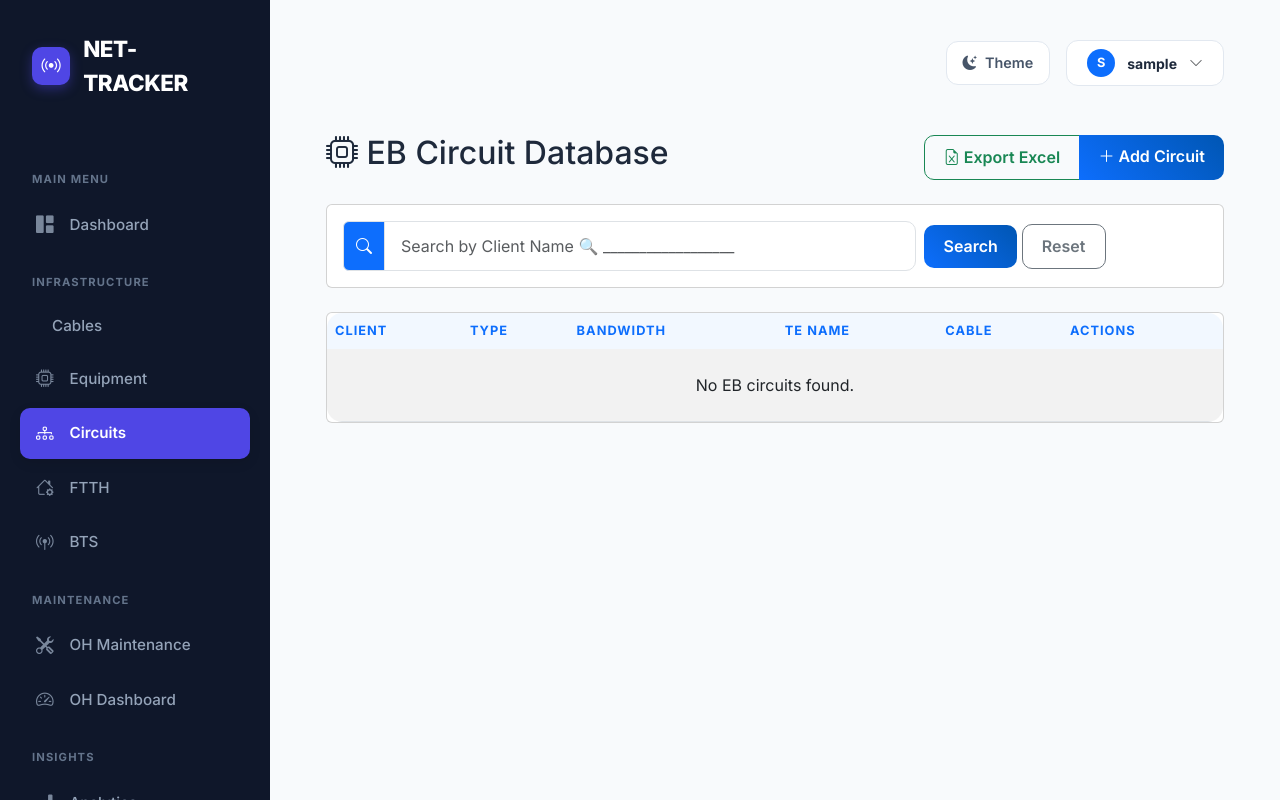
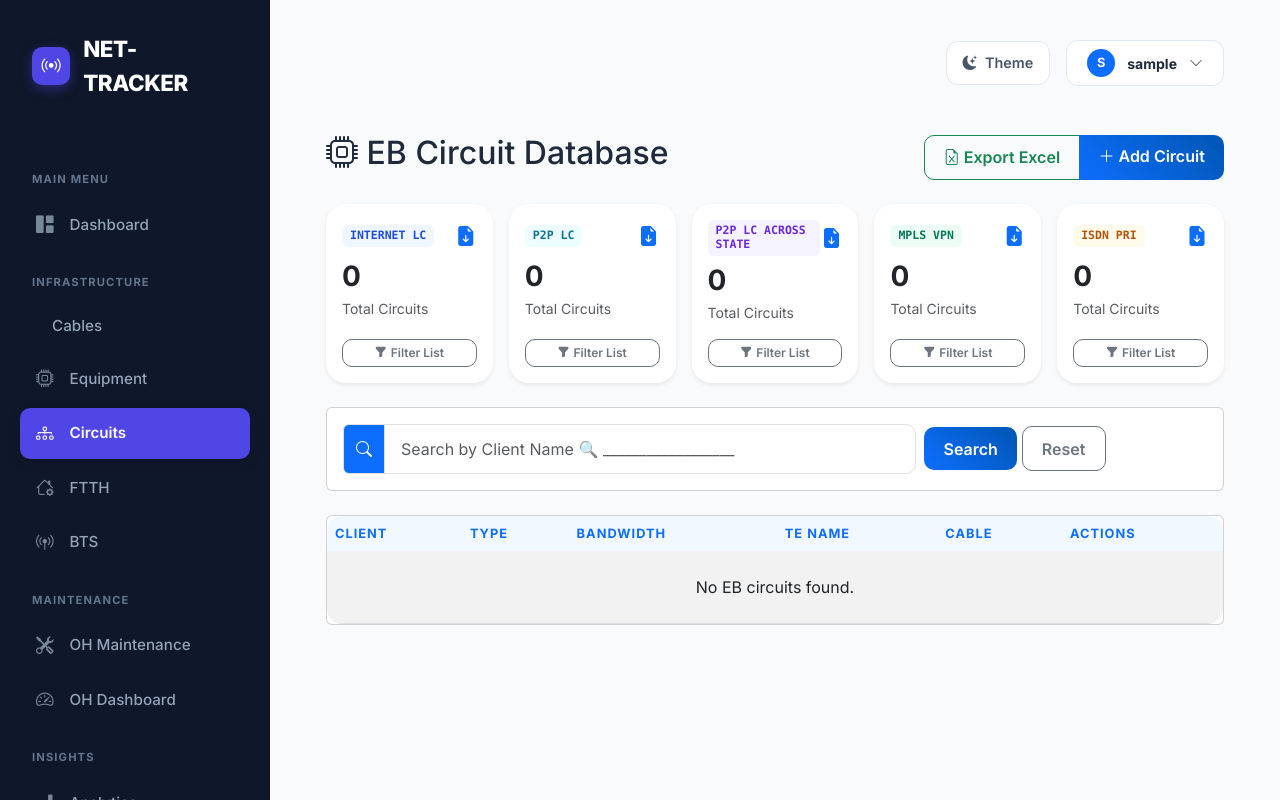
Before and after one commit to jishnumanjolils-star/NWO-Portal-1, a Django app: page /inventory/circuits/ in a window 1280 px wide. Run offline with Django 5.2, Linux system fonts and the light colour scheme; the visitor is signed in with stand-in values (Sample User, id 1); data that the repository does not hold is empty.

Commit message:
Implement EB Circuit Dashboard and dynamic template downloads

```diff
--- a/inventory/templates/inventory/circuit_list.html
+++ b/inventory/templates/inventory/circuit_list.html
@@ -1,6 +1,18 @@
 {% extends 'inventory/base.html' %}
 
 {% block title %}EB Circuits - NWO Portal{% endblock %}
+
+{% block extra_css %}
+<style>
+    .hover-translate-y {
+        transition: transform 0.2s ease, box-shadow 0.2s ease;
+    }
+    .hover-translate-y:hover {
+        transform: translateY(-4px);
+        box-shadow: 0 8px 16px rgba(0,0,0,0.1) !important;
+    }
+</style>
+{% endblock %}
 
 {% block content %}
 <div class="d-flex justify-content-between align-items-center mb-4">
@@ -15,8 +27,40 @@
     </div>
 </div>
 
+<!-- EB Circuit Dashboard -->
+<div class="row row-cols-1 row-cols-sm-2 row-cols-lg-5 g-3 mb-4">
+    {% for item in dashboard_counts %}
+    <div class="col">
+        <div class="card card-premium h-100 border-0 shadow-sm hover-translate-y">
+            <div class="card-body p-3 d-flex flex-column justify-content-between">
+                <div>
+                    <div class="d-flex align-items-center justify-content-between mb-2">
+                        <span class="badge {{ item.badge_class }} text-uppercase font-monospace px-2 py-1 rounded small fw-bold" style="font-size: 0.72rem; white-space: normal; text-align: left; line-height: 1.2;">
+                            {{ item.type }}
+                        </span>
+                        <a href="{% url 'download_template' %}?category=CIRCUIT&circuit_type={{ item.type|urlencode }}"
+                           class="btn btn-sm btn-link text-primary p-0"
+                           title="Download Template for {{ item.type }}">
+                            <i class="bi bi-file-earmark-arrow-down-fill fs-5"></i>
+                        </a>
+                    </div>
+                    <h3 class="mb-1 fw-bold">{{ item.count }}</h3>
+                    <p class="text-muted small mb-0">Total Circuits</p>
+                </div>
+                <div class="mt-3">
+                    <a href="{% url 'circuit_list' %}?circuit_type={{ item.type|urlencode }}" class="btn btn-sm btn-outline-secondary w-100 py-1" style="font-size: 0.75rem;">
+                        <i class="bi bi-funnel-fill me-1"></i>Filter List
+                    </a>
+                </div>
+            </div>
+        </div>
+    </div>
+    {% endfor %}
+</div>
+
 <div class="card mb-4">
     <div class="card-body">
+
         <form method="get" id="searchForm" class="row g-2 align-items-center">
             <div class="col-md-8">
                 <div class="input-group">
@@ -67,7 +111,11 @@
                         <td>{{ circuit.te.name|upper }}</td>
                         <td>{{ circuit.cable.name|default:"-" }}</td>
                         <td>
-                            <a href="#" class="btn btn-sm btn-outline-primary"><i class="bi bi-pencil"></i></a>
+                            <div class="d-flex gap-1">
+                                <a href="{% url 'circuit_detail' circuit.pk %}" class="btn btn-sm btn-outline-primary" title="View Details"><i class="bi bi-eye"></i></a>
+                                <a href="{% url 'circuit_update' circuit.pk %}" class="btn btn-sm btn-outline-secondary" title="Edit Circuit"><i class="bi bi-pencil"></i></a>
+                                <a href="{% url 'circuit_delete' circuit.pk %}" class="btn btn-sm btn-outline-danger" title="Delete Circuit"><i class="bi bi-trash"></i></a>
+                            </div>
                         </td>
                     </tr>
                     {% empty %}
--- a/inventory/views.py
+++ b/inventory/views.py
@@ -481,6 +481,41 @@ class CircuitListView(LoginRequiredMixin, DivisionRequiredMixin, ListView):
             queryset = queryset.filter(te_id=te_id)
 
         return queryset
+
+    def get_context_data(self, **kwargs):
+        context = super().get_context_data(**kwargs)
+
+        # Base queryset of circuits for counting, respecting division
+        base_qs = EBCircuit.objects.all()
+        if not self.request.user.is_superuser:
+            if hasattr(self.request.user, 'profile') and self.request.user.profile.division:
+                division = self.request.user.profile.division
+                base_qs = base_qs.filter(te__nwo=division)
+
+        # Group by and count
+        from django.db.models import Count
+        counts = base_qs.values('circuit_type').annotate(count=Count('id'))
+        counts_dict = {item['circuit_type']: item['count'] for item in counts}
+
+        categories = [
+            {'type': 'INTERNET LC', 'badge_class': 'bg-tint-blue'},
+            {'type': 'P2P LC', 'badge_class': 'bg-tint-cyan'},
+            {'type': 'P2P LC ACROSS STATE', 'badge_class': 'bg-tint-violet'},
+            {'type': 'MPLS VPN', 'badge_class': 'bg-tint-emerald'},
+            {'type': 'ISDN PRI', 'badge_class': 'bg-tint-amber'},
+        ]
+
+        dashboard_counts = []
+        for cat in categories:
+            dashboard_counts.append({
+                'type': cat['type'],
+                'count': counts_dict.get(cat['type'], 0),
+                'badge_class': cat['badge_class']
+            })
+
+        context['dashboard_counts'] = dashboard_counts
+        return context
+
 
 class BTSListView(LoginRequiredMixin, DivisionRequiredMixin, ListView):
     model = MobileBTS
@@ -1846,8 +1881,13 @@ def download_template(request):
             'Fiber Mode', 'Cable Data', 'Customer Premise Location', 'OTDR Distance',
             'Latitude', 'Longitude', 'Remarks'
         ]
+        circuit_type = request.GET.get('circuit_type', 'INTERNET LC')
+        valid_types = {'INTERNET LC', 'P2P LC', 'P2P LC ACROSS STATE', 'MPLS VPN', 'ISDN PRI'}
+        if circuit_type not in valid_types:
+            circuit_type = 'INTERNET LC'
+
         data = [
-            1, 'Panambilly Nagar', 'INTERNET LC', 'Reliance JIO', 'LC-9988-KCH', 'Media Converter',
+            1, 'Panambilly Nagar', circuit_type, 'Reliance JIO', 'LC-9988-KCH', 'Media Converter',
             '100 Mbps', 'Building A, Kochi', 'CPE', 'CPAN_B', 'GigabitEthernet1/1/1', 'Working',
             'Active', 'DUAL', 'PN-CSR-48F-01', 'Server Room, Ground Floor', '2.5 km',
             9.9816, 76.2999, 'Sample EB circuit'
@@ -1883,12 +1923,18 @@ def download_template(request):
             'Fiber Mode', 'Cable Data', 'Customer Premise Location', 'OTDR Distance',
             'Latitude', 'Longitude', 'Remarks'
         ]
+        circuit_type = request.GET.get('circuit_type', 'INTERNET LC')
+        valid_types = {'INTERNET LC', 'P2P LC', 'P2P LC ACROSS STATE', 'MPLS VPN', 'ISDN PRI'}
+        if circuit_type not in valid_types:
+            circuit_type = 'INTERNET LC'
+
         data = [
-            1, 'Panambilly Nagar', 'INTERNET LC', 'Reliance JIO', 'LC-9988-KCH', 'Media Converter',
+            1, 'Panambilly Nagar', circuit_type, 'Reliance JIO', 'LC-9988-KCH', 'Media Converter',
             '100 Mbps', 'Building A, Kochi', 'CPE', 'CPAN_B', 'GigabitEthernet1/1/1', 'Working',
             'Active', 'DUAL', 'PN-CSR-48F-01', 'Server Room, Ground Floor', '2.5 km',
             9.9816, 76.2999, 'Sample EB circuit'
         ]
+
 
     ws.append(columns)
     ws.append(data)
```
